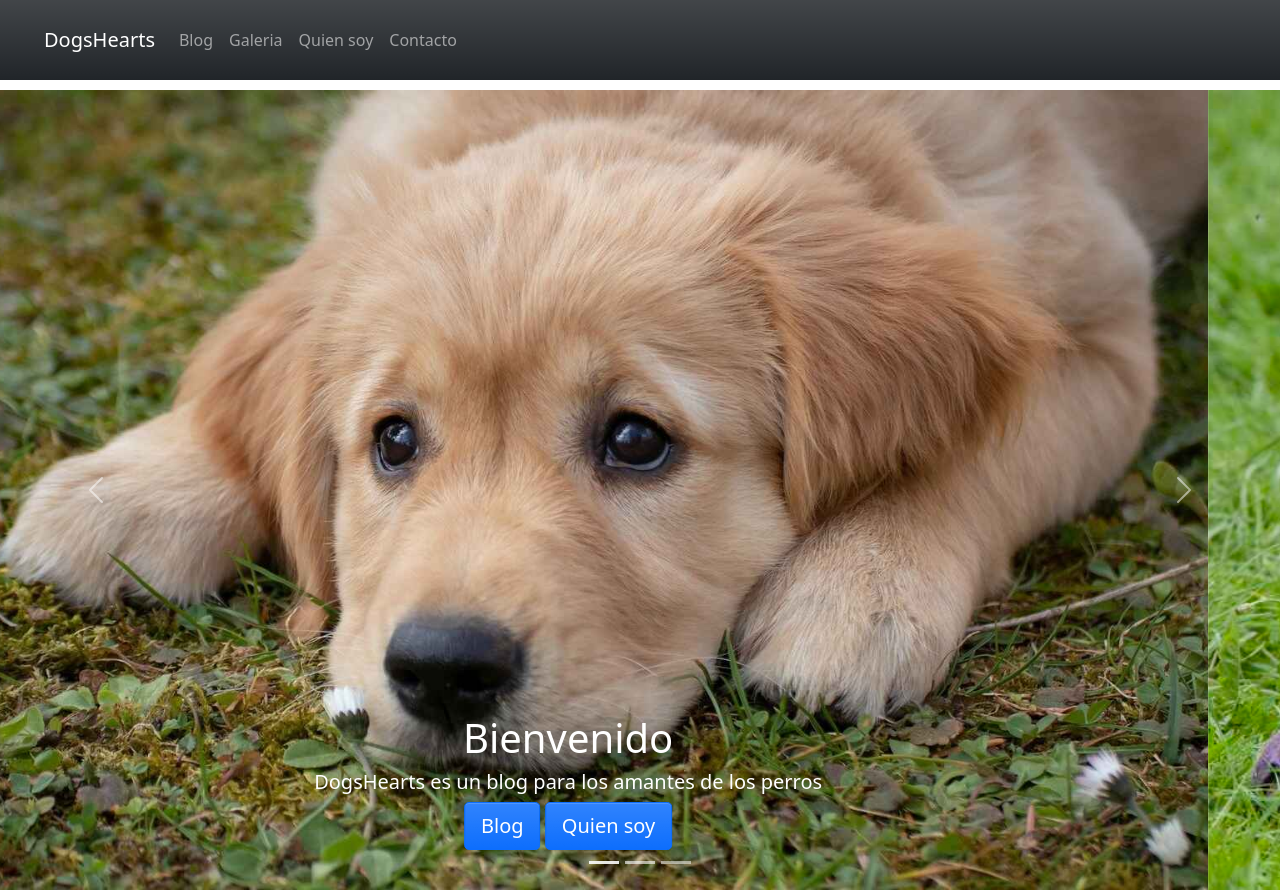
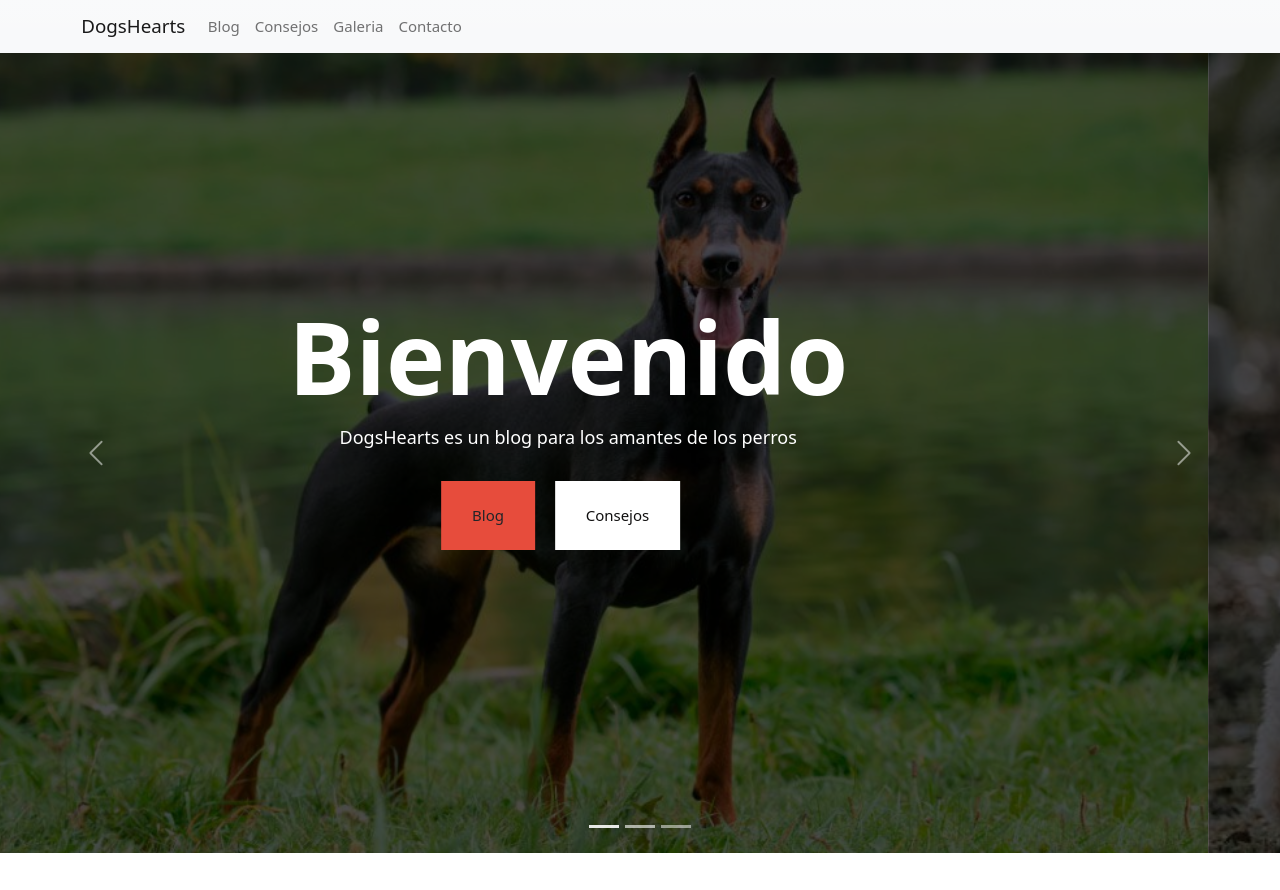
Before and after one commit to JuanCruz2317/Blog_Perros_Desafio, a website: page index.html in a window 1280 px wide. Shown: the top 890 px of the page. Drawn offline with Linux system fonts and the light colour scheme.

Commit message:
se modifico el slider,navbar y contacto

```diff
--- a/assets/sass/index.scss
+++ b/assets/sass/index.scss
@@ -4,26 +4,19 @@
 @import './views/about';
 @import './misc/variables';
 @import "../libs/bootstrap/bootstrap-5.1.3/scss/bootstrap.scss";
+@import './partials/header';
+@import './partials/article';
 
 /* variables */
-   $enable-shadows:true;
-   $enable-gradients:true;
-   $btn-padding-y:  1rem;
-   $btn-padding-x:     1.5rem;
-   $btn-border-radius:   1rem;
+
+
 /* estilos globales */
 * {
   margin: 0;
   padding: 0%;
   box-sizing: border-box; }
 
-ul {
-  list-style-type: none; }
 
-a {
-  text-decoration: none;
-  color: inherit;
-  display: inline-block; }
 
 /* helpers */
 .flex-row {
@@ -36,39 +29,18 @@ a {
 body {
   font-family: 'DM Sans', sans-serif; }
 
-.container {
-  max-width: 1200px;
-  margin: 0 auto; }
+
 
 /* estilos del header & navbar */
-header {
-  background-color: #131312;
-  color: #fff; }
 
-header .navbar {
-  min-height: 10vh;
-  justify-content: space-between;
-  align-items: center;
-  padding: 0% 2rem; }
 
-header .logo {
-  flex-basis: 30%; }
-
-header .menu {
-  flex-basis: 40%;
-  justify-content: space-between; }
-
-.menu .menu__item .menu_link {
-  font-size: 1.8em;
-  padding: 1rem; }
 
 /* estilos del home/index */
-
 .carousel-item{
   height: 100vh;
   min-height: 300px;
-  background: no repeat scroll center scroll;
-  -webkit-background-size: cover;
+  background: no-repeat scroll center scroll;
+  -webkit-backround-size: cover;
   background-size: cover;
 }
 
@@ -80,24 +52,46 @@ header .menu {
   left: 0;
   bottom: 0;
   right: 0;
-  opacity: 0,7;
+  background: #000;
+  opacity: 0.7;
 }
 
-
-.btn-primary{
-  border-bottom: 3px solid rgba($color: #972525, $alpha: 1.0)
+.carousel-caption{
+  bottom: 180px;
+  padding-left: 100px;
+  padding-right: 100px;
 }
 
+.carousel-caption h5{
+  font-size: 100px;
+  font-weight: 700;
+}
 
-.container {
-  margin-top: 10px; }
+.carousel-caption{
+  font-size: 18px;
+  top: 15rem;
+}
 
-.slide {
-  margin-top: 10px; }
+.slider-btn{
+  margin-top: 30px;
+  }
 
-.slide img {
-  height: 50vh; }
+  .slider-btn{
+    margin-top:30px
+  }
+.slider-btn .btn{
+  background-color: #e74c3c;
+  columns: white;
+  border-radius: 0;
+  padding: 1.5rem 2rem;
+  font-size: 1 rem;
+  margin-right: 15px;
+}
 
+.slider-btn  .btn-2{
+  color: #111010;
+  background-color: white;
+}
 
 
 /* estilos del blog */
@@ -107,6 +101,8 @@ img {
   object-fit: cover; }
 
 /* mobile */
+
+
 /* estilos del about */
 .blog {
   color: black;
@@ -114,6 +110,9 @@ img {
   border: 1px solid black; }
 
 /* estilos del contact */
+
+
+
 /*estilos del footer*/
 .footer-text {
   color: #ffffff; }
--- a/assets/sass/misc/_variables.scss
+++ b/assets/sass/misc/_variables.scss
@@ -1,6 +1,29 @@
 /* variables */
 :root {
     $principal: #fff; }
+
+    $spacings:(
+        xlarge: 5rem,
+        large: 3rem,
+        medium: 2rem,
+        smaill: 1.5rem,
+        xsmall: 1 rem);
+
+        html, body{
+            font-size: 15px;
+            line-height: 1,5;
+            box-sizing: border-box;
+            margin: 0;
+            overflow-x: hidden;
+            top: 0;
+            left: 0;
+        }
+
+        a {
+            text-decoration: none;
+            color: rgba(34,54,69,.7);
+            font-weight: 500;
+        }
 
    /* bootstrap */
 
--- /dev/null
+++ b/assets/sass/partials/_article.scss
@@ -0,0 +1,11 @@
+.container-article{
+   width: 1200px;
+    margin: auto;
+    margin-top: 40px;
+    padding-inline-end: 213px;
+}
+
+article{
+    width: 100%;
+    padding: 20px;
+}
--- a/assets/sass/partials/_header.scss
+++ b/assets/sass/partials/_header.scss
@@ -1,18 +1 @@
 /* estilos del header & navbar */
-header {
-    background-color: #131312;
-    color: #fff; }
-    .navbar {
-    min-height: 10vh;
-    justify-content: space-between;
-    align-items: center;
-    padding: 0% 2rem; }
-     .logo {
-    flex-basis: 30%; }
-    .menu {
-    flex-basis: 40%;
-    justify-content: space-between; }
-
-  &menu &__item &_link {
-    font-size: 1.8em;
-    padding: 1rem; }
--- a/index.html
+++ b/index.html
@@ -13,66 +13,65 @@
 
 </head>
 <body>
-     <header>
-      <nav class=" navbar navbar-dark bg-dark navbar navbar-expand-lg navbar-light bg-light">
-        <div class="container-fluid">
-          <a class="navbar-brand" href="">DogsHearts</a>
-          <button class="navbar-toggler" type="button" data-bs-toggle="collapse" data-bs-target="#navbarNav" aria-controls="navbarNav" aria-expanded="false" aria-label="Toggle navigation">
+  <nav class="navbar navbar-expand-lg navbar-light bg-light">
+    <div class="container-md">
+      <a class="navbar-brand" href="#">DogsHearts</a>
+      <button class="navbar-toggler" type="button" data-bs-toggle="collapse" data-bs-target="#navbarNavAltMarkup" aria-controls="navbarNavAltMarkup" aria-expanded="false" aria-label="Toggle navigation">
         <span class="navbar-toggler-icon"></span>
       </button>
-          <div class="collapse navbar-collapse" id="navbarNav">
-            <ul class="navbar-nav">
-              <li class="nav-item">
-                <a class="nav-link" href="./assets/pages/blog.html">Blog</a>
-              </li>
-              <li class="nav-item">
+      <div class="collapse navbar-collapse" id="navbarNavAltMarkup">
+        <div class="navbar-nav">
+          <a class="nav-link" aria-current="page" href="./assets/pages/blog.html">Blog</a>
+          <a class="nav-link" href="./assets/pages/tips.html">Consejos</a>
           <a class="nav-link" href="./assets/pages/gallery.html">Galeria</a>
-              </li>
-              <li class="nav-item">
-                <a class="nav-link" href="./assets/pages/about.html">Quien soy</a>
-              </li>
-              <li class="nav-item">
           <a class="nav-link" href="./assets/pages/contact.html">Contacto</a>
-              </li>
-
-            </ul>
+        </div>
       </div>
     </div>
   </nav>
-     </header>
 
      <div id="carouselExampleCaptions" class="carousel slide" data-bs-ride="carousel">
-  <div class="carousel-indicators ">
+      <div class="carousel-indicators">
         <button type="button" data-bs-target="#carouselExampleCaptions" data-bs-slide-to="0" class="active" aria-current="true" aria-label="Slide 1"></button>
         <button type="button" data-bs-target="#carouselExampleCaptions" data-bs-slide-to="1" aria-label="Slide 2"></button>
         <button type="button" data-bs-target="#carouselExampleCaptions" data-bs-slide-to="2" aria-label="Slide 3"></button>
       </div>
       <div class="carousel-inner">
         <div class="carousel-item active">
-     <img src="./assets/Image/4.jpg" class="d-block w-100 h-100" alt="...">
+          <img src="./assets/Image/1.jpg" class="d-block h-100 w-100" alt="...">
           <div class="carousel-caption d-none d-md-block">
-        <h1>Bienvenido</h1>
-        <h5>DogsHearts es un blog para los amantes de los perros</h5>
-        <a href="./assets/pages/blog.html"><button type="button" class="btn btn-primary btn-lg">Blog</button></a>
-        <a href="./assets/pages/about.html"><button type="button" class="btn btn-primary btn-lg">Quien soy</button></a>
+            <h5>Bienvenido</h5>
+            <p>DogsHearts es un blog para los amantes de los perros</p>
+
+            <div class="slider-btn">
+              <a href="./assets/pages/blog.html"><button class="btn btn-1">Blog</button></a>
+              <a href="./assets/pages/tips.html"><button class="btn btn-2">Consejos</button></a>
+            </div>
+
           </div>
         </div>
         <div class="carousel-item">
-      <img src="./assets/Image/blog-imagen-1.jpg" class="d-block w-100 h-100" alt="...">
+          <img src="./assets/Image/2.jpg" class="d-block h-100 w-100" alt="...">
           <div class="carousel-caption d-none d-md-block">
-        <h1>Bienvenido</h1>
-        <h5>DogsHearts es un blog para los amantes de los perros</h5>
-        <a href="./assets/pages/blog.html"><button type="button" class="btn btn-primary btn-lg">Blog</button></a>
-        <a href="./assets/pages/about.html"><button type="button" class="btn btn-primary btn-lg">Quien soy</button></a>
+            <h5>Bienvenido</h5>
+            <p>DogsHearts es un blog para los amantes de los perros</p>
+            <div class="slider-btn">
+              <div class="slider-btn">
+                <a href="./assets/pages/blog.html"><button class="btn btn-1">Blog</button></a>
+                <a href="./assets/pages/tips.html"><button class="btn btn-2">Consejos</button></a>
+              </div>
+              </div>
           </div>
         </div>
         <div class="carousel-item">
-      <img src="./assets/Image/sociabilizar-con-otros-perros.jpg" class="d-block w-100 h-100 " alt="...">
+          <img src="./assets/Image/3.jpg" class="d-block h-100 w-100" alt="...">
           <div class="carousel-caption d-none d-md-block">
-        <h1>Bienvenido</h1>
-        <h5 >DogsHearts es un blog para los amantes de los perros</h5>
-        <a href="./assets/pages/blog.html"><button type="button" class="btn btn-primary btn-lg">Blog</button></a>
-        <a href="./assets/pages/about.html"><button type="button" class="btn btn-primary btn-lg">Quien soy</button></a>
+            <h5>Bienvenido</h5>
+            <p>DogsHearts es un blog para los amantes de los perros</p>
+            <div class="slider-btn">
+              <a href="./assets/pages/blog.html"><button class="btn btn-1">Blog</button></a>
+              <a href="./assets/pages/tips.html"><button class="btn btn-2">Consejos</button></a>
+            </div>
           </div>
         </div>
       </div>
@@ -84,7 +83,6 @@
         <span class="carousel-control-next-icon" aria-hidden="true"></span>
         <span class="visually-hidden">Next</span>
       </button>
-
     </div>
 <section class="container">
     <div class="row">
@@ -95,14 +93,14 @@
     </article >
 
     <article class="col-sm-6 col-lg-4">
-    <img class="img-fluid" src="./assets/Image/1.jpg" alt="">
-    <h2>Titulo</h2>
+    <img class="img-fluid" src="./assets/Image/correa.jpg" alt="">
+    <h2>Pasear con la correa suelta: por qué es mejor y cómo enseñarlo</h2>
     </article>
 
 
     <article class="col-sm-6 col-lg-4">
-        <img class="img-fluid" src="./assets/Image/1.jpg" alt="">
-        <h2>Titulo</h2>
+        <img class="img-fluid" src="./assets/Image/perro-aullador.jpg" alt="">
+        <h2>¿Por qué aúlla mi perro y qué hago para frenarlo?</h2>
      </article>
 
     </div>
```
Also changed, not shown: assets/pages/Blog/golpe-de-calor-en-perros-causas-y-como-evitarlo.html (+39 -24 lines), assets/pages/about.html (deleted, +0 -71 lines), assets/pages/blog.html (+27 -30 lines), assets/pages/contact.html (+29 -17 lines), assets/pages/gallery.html (+11 -12 lines), assets/pages/tips.html (added, +47 -0 lines), assets/Image/correa.jpg (added), assets/Image/perro-aullador.jpg (added), assets/css/style.css. Lines whose indentation alone changed are shown as unchanged.
